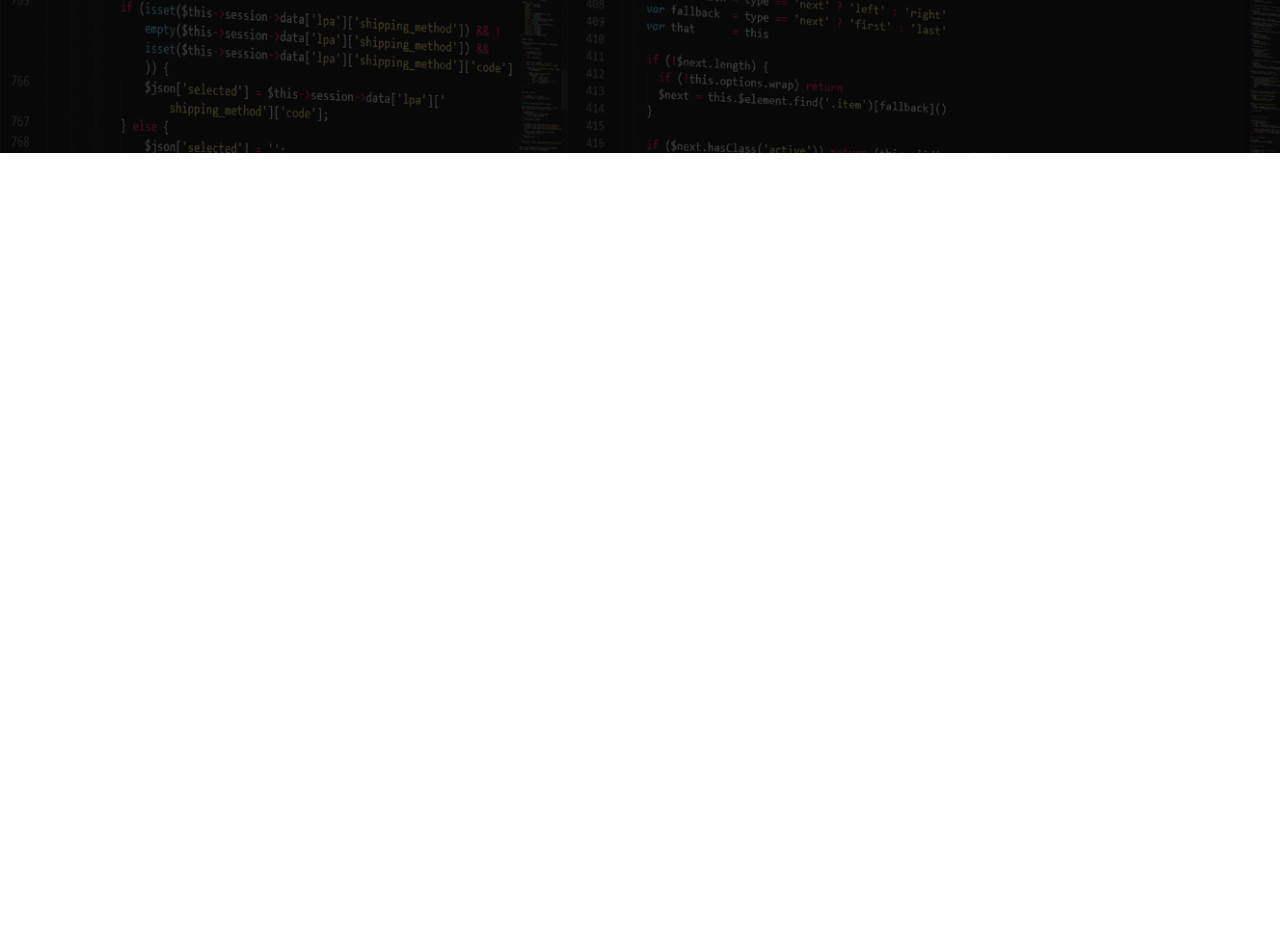
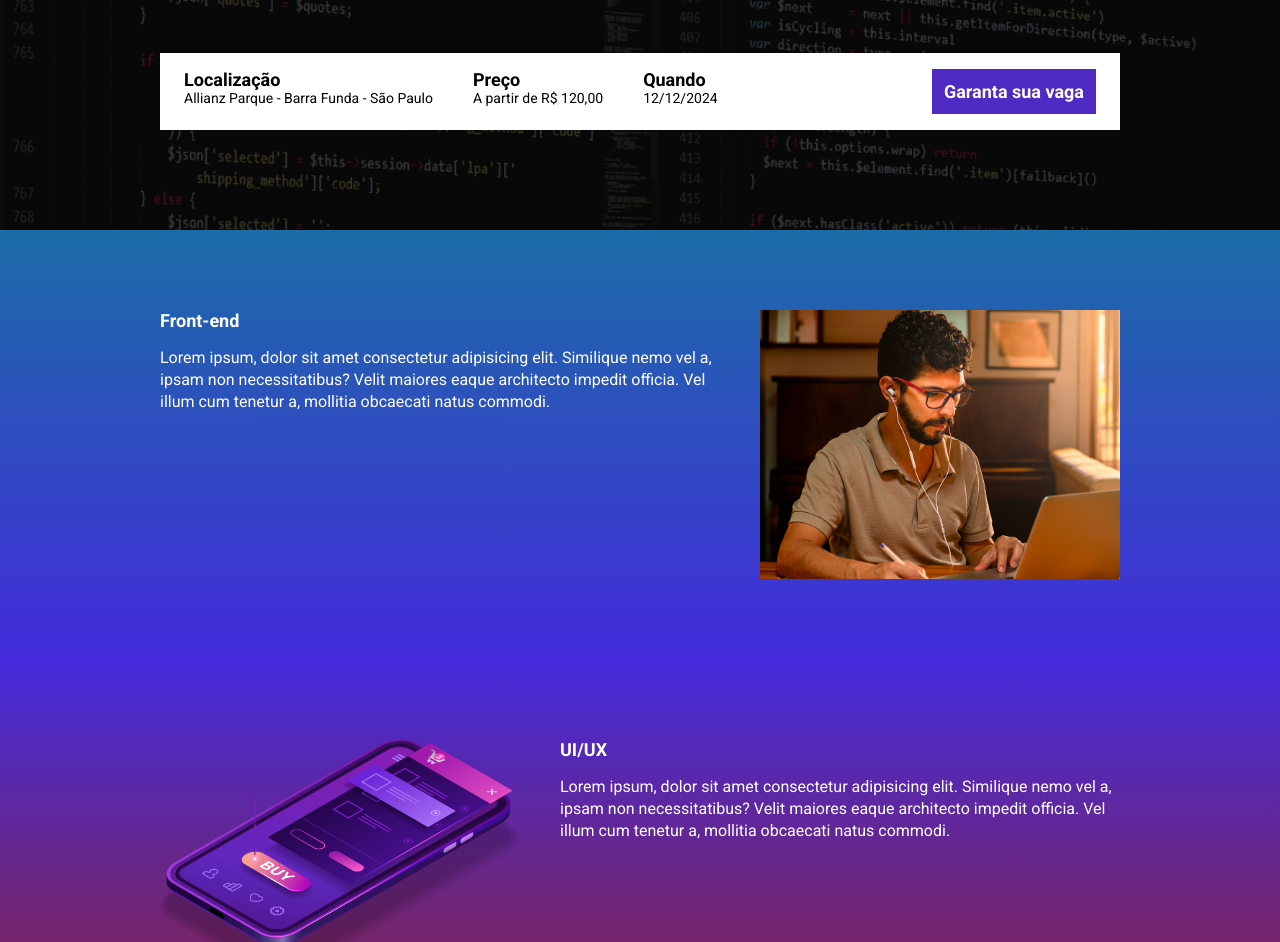
Before and after one commit to LudySK8/ebac_tech_talks, a website built with Parcel: page src/index.html in a window 1280 px wide. Shown: the part 331-1273 px from the top of the page. Before the commit the page ends 800 px from the top, so only its background shows below. Built offline with nearby package versions, Linux system fonts and the light colour scheme.

Commit message:
criando a contagem regressiva

```diff
--- a/package.json
+++ b/package.json
@@ -1,9 +1,9 @@
 {
   "name": "ebac_talks",
   "version": "1.0.0",
-  "main": "index.js",
   "scripts": {
     "dev": "parcel src/index.html src/styles/main.scss src/scripts/main.js",
+    "build": "parcel build src/index.html",
     "test": "echo \"Error: no test specified\" && exit 1"
   },
   "keywords": [],
--- a/src/index.html
+++ b/src/index.html
@@ -8,17 +8,83 @@
     <link rel="preconnect" href="https://fonts.googleapis.com">
     <link rel="preconnect" href="https://fonts.gstatic.com" crossorigin>
     <link href="https://fonts.googleapis.com/css2?family=Roboto:ital,wght@0,100;0,300;0,400;0,500;0,700;0,900;1,100;1,300;1,400;1,500;1,700;1,900&display=swap" rel="stylesheet">
+    <link rel="stylesheet" href="https://unpkg.com/aos@next/dist/aos.css" />
 </head>
 <body>
     <header class="hero">
         <div class="container">
             <img class="hero__logo" src="./images/ebac_logo.svg" alt="EBAC">
             <p class="hero__text">
-                O maior evento de tecnologia do Brasil começa em 10d 12h 20m 15s
+                O maior evento de tecnologia do Brasil começa em <span id="contador">10d 12h 20m 15s</span>
             </p>
+            <div class="infos-bar">
+                <ul class="infos-bar__infos">
+                    <li class="infos-bar__infos__item">
+                        <b>Localização</b>
+                        Allianz Parque - Barra Funda - São Paulo
+                    </li>
+                    <li class="infos-bar__infos__item">
+                        <b>Preço</b>
+                        A partir de R$ 120,00
+                    </li>
+                    <li class="infos-bar__infos__item">
+                        <b>Quando</b>
+                        12/12/2024
+                    </li>
+                </ul>
+                <a href="#" class="button button--primary">
+                    Garanta sua vaga
+                </a>
+            </div>
         </div>
     </header>
 
+    <section class="event event--frontend">
+        <div class="container" data-aos="fade-right">
+            <div class="event__details">
+                <h2 class="event__details__title">Front-end</h2>
+                    <p class="event__details__description">
+                        Lorem ipsum, dolor sit amet consectetur adipisicing elit. Similique nemo vel a, ipsam non necessitatibus? Velit maiores eaque architecto impedit officia. Vel illum cum tenetur a, mollitia obcaecati natus commodi.
+                     </p>
+            </div>
+            <img class="event__image" src="./images/frontend.png" alt="Front-end">
+        </div>
+    </section>
+    <section class="event event--ui-ux event--image-left">
+        <div class="container" data-aos="fade-left">
+            <div class="event__details">
+                <h2 class="event__details__title">UI/UX</h2>
+                    <p class="event__details__description">
+                        Lorem ipsum, dolor sit amet consectetur adipisicing elit. Similique nemo vel a, ipsam non necessitatibus? Velit maiores eaque architecto impedit officia. Vel illum cum tenetur a, mollitia obcaecati natus commodi.
+                     </p>
+            </div>
+            <img class="event__image" src="./images/ui-ux.png" alt="UI UX">
+        </div>
+    </section>
+    <section class="event event--data-science">
+        <div class="container" data-aos="fade-right">
+            <div class="event__details">
+                <h2 class="event__details__title">Data Science</h2>
+                    <p class="event__details__description">
+                        Lorem ipsum, dolor sit amet consectetur adipisicing elit. Similique nemo vel a, ipsam non necessitatibus? Velit maiores eaque architecto impedit officia. Vel illum cum tenetur a, mollitia obcaecati natus commodi.
+                     </p>
+            </div>
+            <img class="event__image" src="./images/data.png" alt="Data science">
+        </div>
+    </section>
+    <section class="event event--backend event--image-left">
+        <div class="container" data-aos="fade-left">
+            <div class="event__details">
+                <h2 class="event__details__title">Back-end</h2>
+                    <p class="event__details__description">
+                        Lorem ipsum, dolor sit amet consectetur adipisicing elit. Similique nemo vel a, ipsam non necessitatibus? Velit maiores eaque architecto impedit officia. Vel illum cum tenetur a, mollitia obcaecati natus commodi.
+                     </p>
+            </div>
+            <img class="event__image" src="./images/backend.png" alt="Back-end">
+        </div>
+    </section>
+
+    <script src="https://unpkg.com/aos@next/dist/aos.js"></script>
     <script src="scripts/main.js"></script>
 </body>
 </html>
--- a/src/scripts/main.js
+++ b/src/scripts/main.js
@@ -0,0 +1,27 @@
+AOS.init();
+
+document.addEventListener('DOMContentLoaded', function() {
+    const dataDoEvento = new Date("December 12, 2024 00:00:00").getTime();
+
+    const contaAsHoras = setInterval(function() {
+        const agora = new Date().getTime();
+        const distanciaAteOEvento = dataDoEvento - agora;
+
+        const diaEmMs = 1000 * 60 * 60 * 24;
+        const horaEmMs = 1000 * 60 * 60;
+        const minutoEmMs = 1000 * 60;
+        const segundoEmMs = 1000;
+
+        const diasAteOEvento = Math.floor(distanciaAteOEvento / diaEmMs);
+        const horasAteOEvento = Math.floor((distanciaAteOEvento % diaEmMs) / horaEmMs);
+        const minutosAteOEvento = Math.floor((distanciaAteOEvento % horaEmMs) / minutoEmMs);
+        const segundosAteOEvento = Math.floor((distanciaAteOEvento % minutoEmMs) / segundoEmMs);
+
+        document.getElementById('contador').innerHTML = `${diasAteOEvento}d ${horasAteOEvento}h ${minutosAteOEvento}m ${segundosAteOEvento}s`;
+
+        if (distanciaAteOEvento < 0) {
+            clearInterval(contaAsHoras);
+            document.getElementById('contador').innerHTML = 'Evento expirado';
+        }
+    }, 1000);
+});
--- /dev/null
+++ b/src/styles/_event.scss
@@ -0,0 +1,63 @@
+@use 'variables';
+
+.event {
+    padding: 80px 0;
+
+    &--frontend {
+        background-image: linear-gradient(variables.$blue1, variables.$blue2);
+    }
+
+    &--ui-ux {
+        background-image: linear-gradient(variables.$blue2, variables.$pink);
+    }
+
+    &--data-science {
+        background-image: linear-gradient(variables.$pink, variables.$yellow);
+    }
+
+    &--backend {
+        background-image: linear-gradient(variables.$yellow, variables.$pink);
+    }
+
+    &--image-left {
+        .container {
+            flex-direction: row-reverse;
+        }
+    }
+
+    .container {
+        display: flex;
+        gap: 40px;
+    }
+
+    &__image {
+        max-width: 360px;
+    }
+
+    &__details {
+        &__title {
+            font-size: 18px;
+            font-weight: bold;
+            margin-bottom: 16px;
+        }
+
+        &__description {
+            line-height: 22px;
+        }
+    }
+
+    @media (max-width640px) {
+        .container {
+            display: block;
+        }
+
+        &__image {
+            width: 100%;
+        }
+
+        &__details {
+            margin-right: 0;
+            margin-bottom: 16px;
+        }
+    }
+}
--- a/src/styles/_hero.scss
+++ b/src/styles/_hero.scss
@@ -1,3 +1,5 @@
+@use 'variables';
+
 .hero {
     padding-top: 64px;
     padding-bottom: 100px;
@@ -16,7 +18,7 @@
         left: 0;
         width: 100%;
         height: 100%;
-        background-color: #000;
+        background-color: variables.$secondaryTextColor;
         content: '';
         opacity: .7;
     }
--- /dev/null
+++ b/src/styles/_variables.scss
@@ -0,0 +1,8 @@
+$textColor: #fff;
+$secondaryTextColor: #000;
+
+$blue1: #1B6CA7;
+$blue2: #442BDB;
+$pink: #89223B;
+$yellow: #9C791D;
+$purple: #4F2AC3
--- /dev/null
+++ b/src/styles/components/_buttons.scss
@@ -0,0 +1,25 @@
+@use '../variables';
+
+.button {
+    padding: 12px;
+    font-size: 18px;
+    font-weight: bold;
+    text-decoration: none;
+    text-align: center;
+    white-space: nowrap;
+
+    &--primary {
+        color: #fff;
+        background-color: variables.$purple;
+    }
+
+    @media (max-width: 640px) {
+        display: block;
+        width: 100%;
+    }
+
+    @media (max-width: 1024px) {
+        display: flex;
+        align-items: center;
+    }
+}
--- /dev/null
+++ b/src/styles/components/_infos_bar.scss
@@ -0,0 +1,42 @@
+@use '../variables';
+
+.infos-bar {
+    padding: 16px 24px;
+    background-color: variables.$textColor;
+    display: flex;
+    justify-content: space-between;
+
+    &__infos {
+        display: flex;
+        gap: 40px;
+
+        &__item {
+            font-size: 14px;
+            color: variables.$secondaryTextColor;
+
+            b {
+                color: variables.$secondaryTextColor;
+                font-size: 18px;
+                display: block;
+            }
+        }
+    }
+
+    @media (max-width: 640px) {
+        display: block;
+
+        &__infos {
+            display: block;
+
+            &__item {
+                margin-bottom: 24px;
+            }
+        }
+    }
+
+    @media (max-width: 1024px) {
+        &__infos {
+            gap: 16px;
+        }
+    }
+}
--- a/src/styles/main.scss
+++ b/src/styles/main.scss
@@ -1,11 +1,16 @@
 @use 'hero';
+@use 'components/infos_bar';
+@use 'components/buttons';
+@use 'event';
+@use 'variables';
 
 * {
     margin: 0;
     padding: 0;
     box-sizing: border-box;
     font-family: Roboto, sans-serif;
-    color: #fff;
+    color: variables.$textColor;
+    list-style: none;
 }
 
 .container {
```
